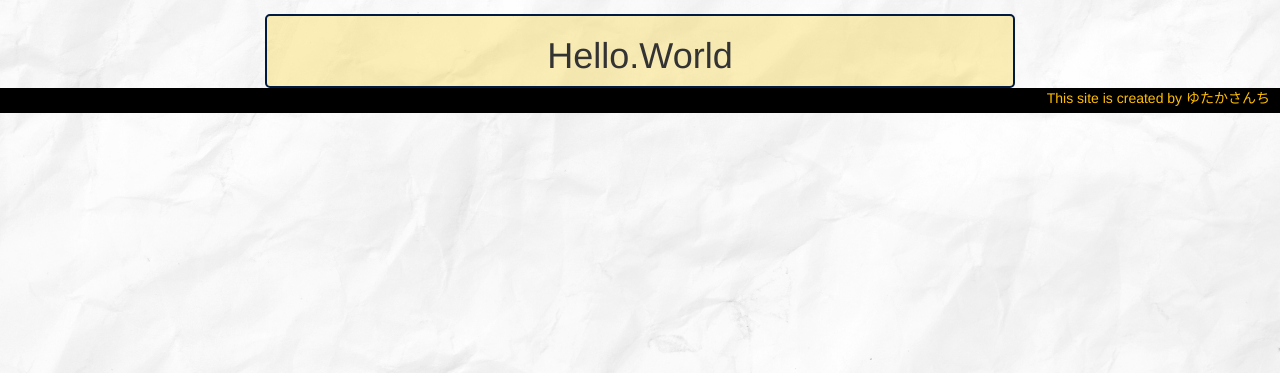
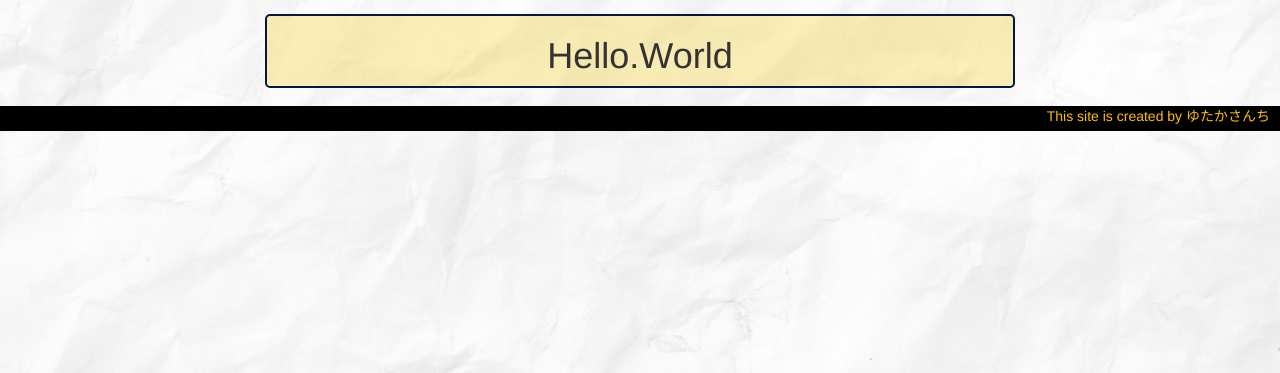
Before and after one commit to House-Yutaka/RealLife, a PHP site: page /detail.php in a window 1280 px wide. Shown: the part 51-424 px from the top of the page. Run offline with PHP 8.4, Linux system fonts and the light colour scheme; some libraries are stand-ins or nearby versions.

Commit message:
とりあえずコミット

```diff
--- a/detail.php
+++ b/detail.php
@@ -1,13 +1,10 @@
 <?php
 $eTabName = 'detail';
+require('parts/db_connect.php');
+
 session_start();
-// require('db_connect.php');
 
-// if(!isset($_SESSION['login_user']['id'])){
 
-//     header('Location: login.php');
-//     exit();
-// }
 
 
 
--- a/styles/style_detail.css
+++ b/styles/style_detail.css
@@ -1,4 +1,5 @@
 .back-style{
 	background: rgba(243, 201, 17, 0.3);
 	border-radius: 5px; border: solid 2px #001a42;
+	margin-bottom: 18px;
 }
```
